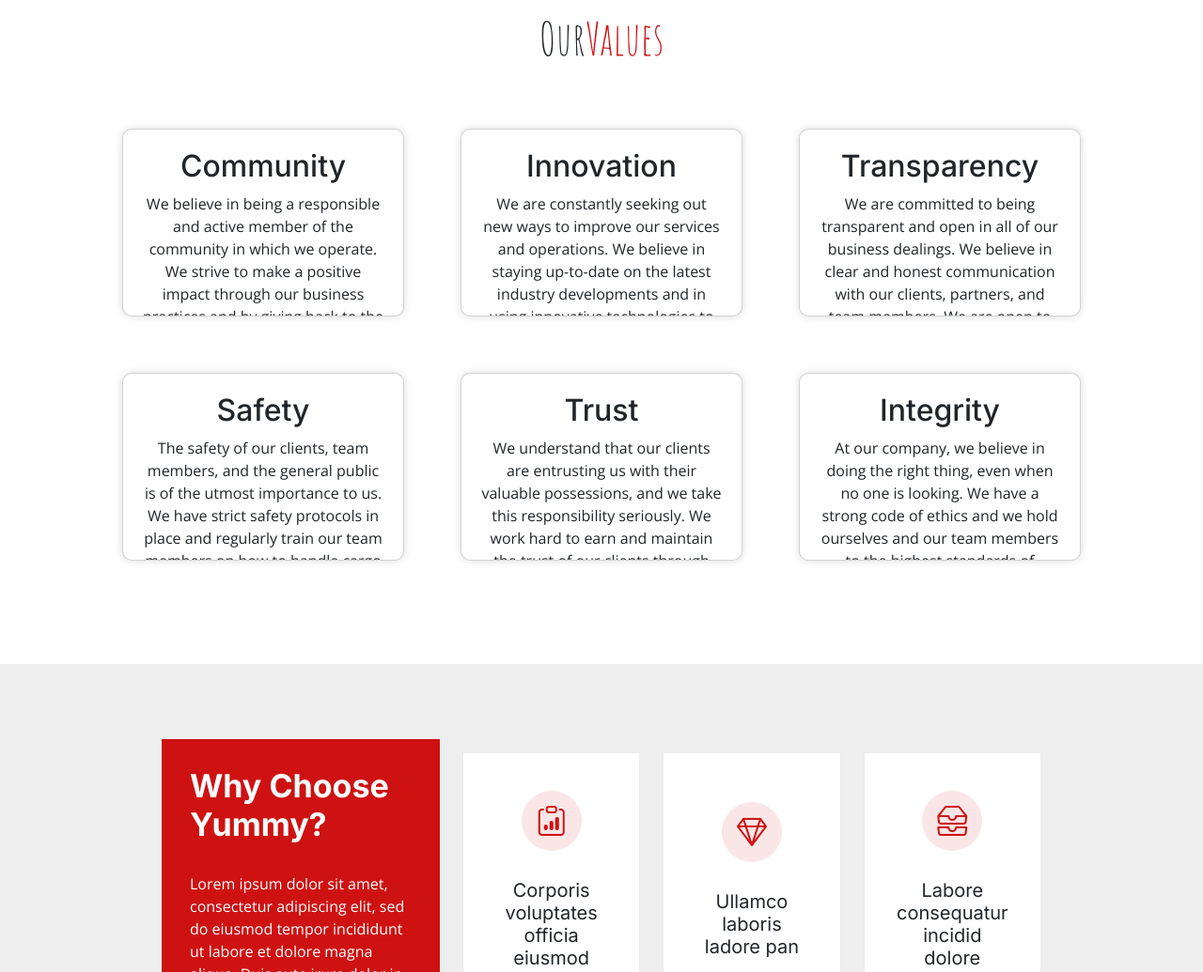
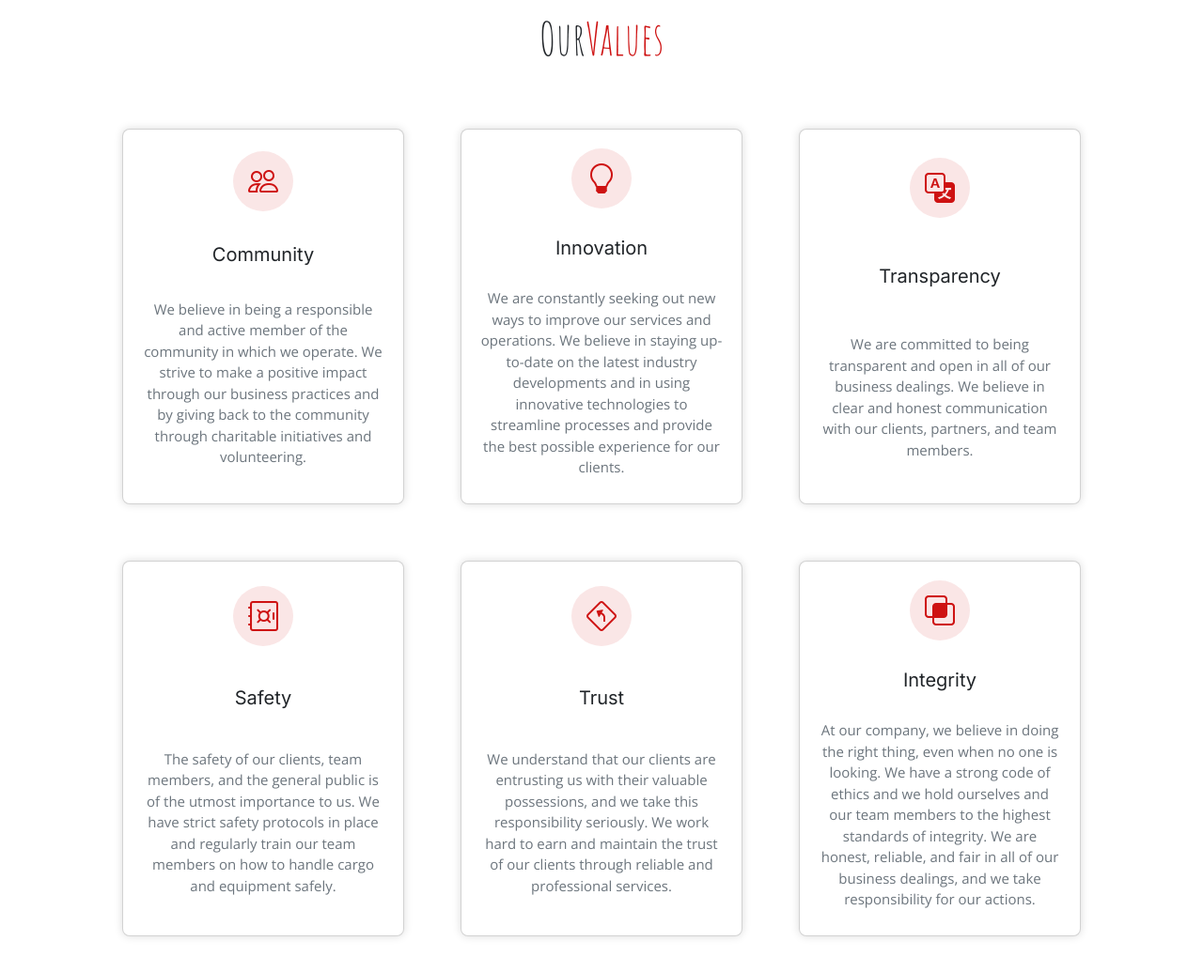
Before and after one commit to CarryHouse/Carry1, a plain HTML site: page index.html in a window 1280 px wide. Shown: the part 1580-2615 px from the top of the page at 94% size. Drawn offline with nearby package versions, Linux system fonts and the light colour scheme.

```diff
--- a/assets/css/main.css
+++ b/assets/css/main.css
@@ -418,7 +418,12 @@
   .navbar .active,
   .navbar .active:focus,
   .navbar li:hover>a {
-    color: rgb(240, 75, 240);
+      color: #fd2058;
+      text-shadow:0px 0px 30px #fd0015;
+      -moz-transition: all 0.2s ease-in;
+      -o-transition: all 0.2s ease-in;
+      -webkit-transition: all 0.2s ease-in;
+      transition: all 0.2s ease-in;
   }
 
   .navbar .dropdown ul {
@@ -770,7 +775,7 @@
 # Why Us Section
 --------------------------------------------------------------*/
 .why-us .why-box {
-  padding: 30px;
+  padding: 10px 20px 30px 40px;
   background: var(--color-primary);
   color: #fff;
 }
@@ -2184,22 +2189,24 @@
 .card {
   position: relative; /* set the position to relative */
   width: 300px;
-  height: 200px;
+  height: 400px;
   margin: 30px;
   box-shadow: 0px 0px 10px #ddd;
-  border-radius: 10px;
+  border-radius: 8px;
   /* Add transition for hover effect */
-  transition: transform .3s ease-in-out;
+  transition: all 0.3s cubic-bezier(0.4, 0, 0.2, 1); /* other transition values*/
+  transform: translate(0); /* sets the initial position of the card */
   transform-style: preserve-3d;
   overflow: hidden;
 }
 /* On hover, add a orange glow and also make the card slightly larger */
 .card:hover {
-  box-shadow: 0 0 10px orange;
-  transform: scale(1.1);
+  /* box-shadow: 0 0 10px orange; */
+  transform: translate(-10px, -10px); /* specifies the new position of the card when hovered over */
 }
 
 .card-container {
+  text-align: center;
   display: flex;
   justify-content: center;
   align-items: center;
@@ -2217,3 +2224,61 @@
   padding: 20px; /* add padding as needed */
   box-sizing: border-box; /* include the padding in the total dimensions */
 }
+
+.card h4 {
+  font-size: 20px;
+  font-weight: 400;
+  margin: 0 0 30px 0;
+  font-family: var(--font-secondary);
+}
+
+.card p {
+  font-size: 15px;
+  color: #6c757d;
+}
+
+.card i {
+  color: var(--color-primary);
+  margin-bottom: 30px;
+  font-size: 32px;
+  margin-bottom: 30px;
+  background: rgba(206, 18, 18, 0.1);
+  border-radius: 50px;
+  display: flex;
+  align-items: center;
+  justify-content: center;
+  width: 64px;
+  height: 64px;
+}
+.card-content{
+  display: grid;
+  place-items: center;
+}
+
+.card i:hover::before {
+  transform: scale(1.1);
+}
+
+.card i:hover {
+  color: #fdd807;
+  text-shadow: 0 0 5px #030003;
+}
+
+.card {
+  animation-duration: 0.5s;
+  animation-fill-mode: forwards;
+  animation-iteration-count: 1;
+}
+
+@keyframes zoomIn {
+  from {
+      transform: scale(1);
+  }
+  to {
+      transform: scale(1.1);
+  }
+}
+
+.card:hover {
+  animation-name: zoomIn;
+}
--- a/assets/js/main.js
+++ b/assets/js/main.js
@@ -1,30 +1,41 @@
 /**
-* Template Name: Yummy - v1.3.0
-* Template URL: https://bootstrapmade.com/yummy-bootstrap-restaurant-website-template/
-* Author: BootstrapMade.com
-* License: https://bootstrapmade.com/license/
-*/
+ * Template Name: Yummy - v1.3.0
+ * Template URL: https://bootstrapmade.com/yummy-bootstrap-restaurant-website-template/
+ * Author: BootstrapMade.com
+ * License: https://bootstrapmade.com/license/
+ */
+
+// Hover Card
+// const cards = document.querySelectorAll('.card');
+// cards.forEach(card => {
+//     card.addEventListener("mouseover", function() {
+//         card.classList.add("animated");
+//         card.classList.add("card");
+//     });
+//     card.addEventListener("mouseout", function() {
+//         card.classList.remove("animated");
+//         card.classList.remove("card");
+//     });
+// });
+
 
 
 
 // When the user scrolls down 80px from the top of the document, resize the navbar's padding and the logo's font size
-window.addEventListener('scroll', function() {
-  var navbar = document.getElementById('bar');
-  var nav = document.querySelector('.nav');
+window.addEventListener("scroll", function () {
+  var navbar = document.getElementById("bar");
+  var nav = document.querySelector(".nav");
   if (window.scrollY > 10) {
-    navbar.classList.add('scrolled');
-    nav.classList.add('scrolled');
+    navbar.classList.add("scrolled");
+    nav.classList.add("scrolled");
   } else {
-    navbar.classList.remove('scrolled');
-    nav.classList.remove('scrolled');
+    navbar.classList.remove("scrolled");
+    nav.classList.remove("scrolled");
   }
 });
 
-
-
-
-let menu = document.querySelector (".menu-icon");
-let navbar = document.querySelector (".navbar");
+let menu = document.querySelector(".menu-icon");
+let navbar = document.querySelector(".navbar");
 
 menu.onclick = () => {
   navbar.classList.toggle("open-menu");
@@ -35,17 +46,15 @@
   menu.classList.remove("move");
 };
 
-
-
-document.addEventListener('DOMContentLoaded', () => {
+document.addEventListener("DOMContentLoaded", () => {
   "use strict";
 
   /**
    * Preloader
    */
-  const preloader = document.querySelector('#preloader');
+  const preloader = document.querySelector("#preloader");
   if (preloader) {
-    window.addEventListener('load', () => {
+    window.addEventListener("load", () => {
       preloader.remove();
     });
   }
@@ -53,15 +62,16 @@
   /**
    * Sticky header on scroll
    */
-  const selectHeader = document.querySelector('#header');
+  const selectHeader = document.querySelector("#header");
   if (selectHeader) {
-    document.addEventListener('scroll', () => {
-      window.scrollY > 100 ? selectHeader.classList.add('sticked') : selectHeader.classList.remove('sticked');
+    document.addEventListener("scroll", () => {
+      window.scrollY > 100
+        ? selectHeader.classList.add("sticked")
+        : selectHeader.classList.remove("sticked");
     });
   }
 
   // Slide show
-
 
   /**
   //  * Navbar links active state on scroll
@@ -90,80 +100,83 @@
   /**
    * Mobile nav toggle
    */
-  const mobileNavShow = document.querySelector('.mobile-nav-show');
-  const mobileNavHide = document.querySelector('.mobile-nav-hide');
+  const mobileNavShow = document.querySelector(".mobile-nav-show");
+  const mobileNavHide = document.querySelector(".mobile-nav-hide");
 
-  document.querySelectorAll('.mobile-nav-toggle').forEach(el => {
-    el.addEventListener('click', function(event) {
+  document.querySelectorAll(".mobile-nav-toggle").forEach((el) => {
+    el.addEventListener("click", function (event) {
       event.preventDefault();
       mobileNavToogle();
-    })
+    });
   });
 
   function mobileNavToogle() {
-    document.querySelector('body').classList.toggle('mobile-nav-active');
-    mobileNavShow.classList.toggle('d-none');
-    mobileNavHide.classList.toggle('d-none');
+    document.querySelector("body").classList.toggle("mobile-nav-active");
+    mobileNavShow.classList.toggle("d-none");
+    mobileNavHide.classList.toggle("d-none");
   }
 
   /**
    * Hide mobile nav on same-page/hash links
    */
-  document.querySelectorAll('#navbar a').forEach(navbarlink => {
-
+  document.querySelectorAll("#navbar a").forEach((navbarlink) => {
     if (!navbarlink.hash) return;
 
     let section = document.querySelector(navbarlink.hash);
     if (!section) return;
 
-    navbarlink.addEventListener('click', () => {
-      if (document.querySelector('.mobile-nav-active')) {
+    navbarlink.addEventListener("click", () => {
+      if (document.querySelector(".mobile-nav-active")) {
         mobileNavToogle();
       }
     });
-
   });
 
   /**
    * Toggle mobile nav dropdowns
    */
-  const navDropdowns = document.querySelectorAll('.navbar .dropdown > a');
+  const navDropdowns = document.querySelectorAll(".navbar .dropdown > a");
 
-  navDropdowns.forEach(el => {
-    el.addEventListener('click', function(event) {
-      if (document.querySelector('.mobile-nav-active')) {
+  navDropdowns.forEach((el) => {
+    el.addEventListener("click", function (event) {
+      if (document.querySelector(".mobile-nav-active")) {
         event.preventDefault();
-        this.classList.toggle('active');
-        this.nextElementSibling.classList.toggle('dropdown-active');
+        this.classList.toggle("active");
+        this.nextElementSibling.classList.toggle("dropdown-active");
 
-        let dropDownIndicator = this.querySelector('.dropdown-indicator');
-        dropDownIndicator.classList.toggle('bi-chevron-up');
-        dropDownIndicator.classList.toggle('bi-chevron-down');
+        let dropDownIndicator = this.querySelector(".dropdown-indicator");
+        dropDownIndicator.classList.toggle("bi-chevron-up");
+        dropDownIndicator.classList.toggle("bi-chevron-down");
       }
-    })
+    });
   });
 
   /**
    * Scroll top button
    */
-  const scrollTop = document.querySelector('.scroll-top');
+  const scrollTop = document.querySelector(".scroll-top");
   if (scrollTop) {
-    const togglescrollTop = function() {
-      window.scrollY > 100 ? scrollTop.classList.add('active') : scrollTop.classList.remove('active');
-    }
-    window.addEventListener('load', togglescrollTop);
-    document.addEventListener('scroll', togglescrollTop);
-    scrollTop.addEventListener('click', window.scrollTo({
-      top: 0,
-      behavior: 'smooth'
-    }));
+    const togglescrollTop = function () {
+      window.scrollY > 100
+        ? scrollTop.classList.add("active")
+        : scrollTop.classList.remove("active");
+    };
+    window.addEventListener("load", togglescrollTop);
+    document.addEventListener("scroll", togglescrollTop);
+    scrollTop.addEventListener(
+      "click",
+      window.scrollTo({
+        top: 0,
+        behavior: "smooth",
+      })
+    );
   }
 
   /**
    * Initiate glightbox
    */
   const glightbox = GLightbox({
-    selector: '.glightbox'
+    selector: ".glightbox",
   });
 
   /**
@@ -174,90 +187,88 @@
   /**
    * Init swiper slider with 1 slide at once in desktop view
    */
-  new Swiper('.slides-1', {
+  new Swiper(".slides-1", {
     speed: 600,
     loop: true,
     autoplay: {
       delay: 2000,
-      disableOnInteraction: false
+      disableOnInteraction: false,
     },
-    slidesPerView: 'auto',
+    slidesPerView: "auto",
     pagination: {
-      el: '.swiper-pagination',
-      type: 'bullets',
-      clickable: true
+      el: ".swiper-pagination",
+      type: "bullets",
+      clickable: true,
     },
     navigation: {
-      nextEl: '.swiper-button-next',
-      prevEl: '.swiper-button-prev',
-    }
+      nextEl: ".swiper-button-next",
+      prevEl: ".swiper-button-prev",
+    },
   });
 
   /**
    * Init swiper slider with 3 slides at once in desktop view
    */
-  new Swiper('.slides-3', {
+  new Swiper(".slides-3", {
     speed: 600,
     loop: true,
     autoplay: {
       delay: 5000,
-      disableOnInteraction: false
+      disableOnInteraction: false,
     },
-    slidesPerView: 'auto',
+    slidesPerView: "auto",
     pagination: {
-      el: '.swiper-pagination',
-      type: 'bullets',
-      clickable: true
+      el: ".swiper-pagination",
+      type: "bullets",
+      clickable: true,
     },
     navigation: {
-      nextEl: '.swiper-button-next',
-      prevEl: '.swiper-button-prev',
+      nextEl: ".swiper-button-next",
+      prevEl: ".swiper-button-prev",
     },
     breakpoints: {
       320: {
         slidesPerView: 1,
-        spaceBetween: 40
+        spaceBetween: 40,
       },
 
       1200: {
         slidesPerView: 3,
-      }
-    }
+      },
+    },
   });
-
-
 
   /**
    * Gallery Slider
    */
-  new Swiper('.gallery-slider', {
+  new Swiper(".gallery-slider", {
     speed: 400,
     loop: true,
     centeredSlides: true,
     autoplay: {
       delay: 5000,
-      disableOnInteraction: false
+      disableOnInteraction: false,
     },
-    slidesPerView: 'auto',
+    slidesPerView: "auto",
     pagination: {
-      el: '.swiper-pagination',
-      type: 'bullets',
-      clickable: true
+      el: ".swiper-pagination",
+      type: "bullets",
+      clickable: true,
     },
     breakpoints: {
       320: {
         slidesPerView: 1,
-        spaceBetween: 20
+        spaceBetween: 20,
       },
       640: {
         slidesPerView: 3,
-        spaceBetween: 20
+        spaceBetween: 20,
       },
       992: {
         slidesPerView: 5,
-        spaceBetween: 20
-      }
-    }
+        spaceBetween: 20,
+      },
+    },
   });
 
   /**
@@ -266,13 +277,12 @@
   function aos_init() {
     AOS.init({
       duration: 1000,
-      easing: 'ease-in-out',
+      easing: "ease-in-out",
       once: true,
-      mirror: false
+      mirror: false,
     });
   }
-  window.addEventListener('load', () => {
+  window.addEventListener("load", () => {
     aos_init();
   });
-
 });
--- a/index.html
+++ b/index.html
@@ -166,55 +166,57 @@
       <div class="section-header">
         <p>Our<span>Values</span></p>
       </div>
+
       <!-- Floating Cards -->
       <div class="card-container">
-        <div class="card"  data-aos="fade-up" data-aos-delay="200">
-          <div class="card-content">
-            <h2>Community</h2>
+        <div id="card" class="card"  data-aos="fade-up" data-aos-delay="200">
+          <div class="card-content icon-box  align-items-center">
+            <i class="bi bi-people"></i>
+            <h4>Community</h4>
             <p>We believe in being a responsible and active member of the community in which we operate. We strive to
               make a positive impact through our business practices and by giving back to the community through
-              charitable initiatives and volunteering. We are committed to building and maintaining strong relationships
-              with our clients and partners, and to treating everyone with respect and kindness.</p>
+              charitable initiatives and volunteering.</p>
           </div>
         </div>
-        <div class="card"  data-aos="fade-up" data-aos-delay="300">
-          <div class="card-content">
-            <h2>Innovation</h2>
+        <div id="card"  class="card"  data-aos="fade-up" data-aos-delay="300">
+          <div class="card-content icon-box  align-items-center">
+            <i class="bi bi-lightbulb"></i>
+            <h4>Innovation</h4>
             <p>We are constantly seeking out new ways to improve our services and operations. We believe in staying
               up-to-date on the latest industry developments and in using innovative technologies to streamline
-              processes and provide the best possible experience for our clients. We encourage our team members to think
-              creatively and to take calculated risks in pursuit of continuous improvement.</p>
+              processes and provide the best possible experience for our clients. </p>
           </div>
         </div>
-        <div class="card"  data-aos="fade-up" data-aos-delay="400">
-          <div class="card-content">
-            <h2>Transparency</h2>
+        <div id="card"  class="card"  data-aos="fade-up" data-aos-delay="400">
+          <div class="card-content icon-box align-items-center">
+            <i class="bi bi-translate"></i>
+            <h4>Transparency</h4>
             <p>We are committed to being transparent and open in all of our business dealings. We believe in clear and
-              honest communication with our clients, partners, and team members. We are open to feedback and suggestions
-              for improvement, and we strive to be upfront about our policies and procedures.</p>
+              honest communication with our clients, partners, and team members. </p>
           </div>
         </div>
-        <div class="card"  data-aos="fade-up" data-aos-delay="500">
-          <div class="card-content">
-            <h2>Safety</h2>
+        <div id="card"  class="card"  data-aos="fade-up" data-aos-delay="500">
+          <div class="card-content icon-box  align-items-center">
+            <i class="bi bi-safe"></i>
+            <h4>Safety</h4>
             <p>The safety of our clients, team members, and the general public is of the utmost importance to us. We
               have strict safety protocols in place and regularly train our team members on how to handle cargo and
-              equipment safely. We also prioritize the maintenance and upkeep of our vehicles to ensure they are in top
-              working condition.</p>
+              equipment safely. </p>
           </div>
         </div>
-        <div class="card"  data-aos="fade-up" data-aos-delay="600">
-          <div class="card-content">
-            <h2>Trust</h2>
+        <div id="card"  class="card"  data-aos="fade-up" data-aos-delay="600">
+          <div class="card-content icon-box  align-items-center">
+            <i class="bi bi-sign-turn-slight-left"></i>
+            <h4>Trust</h4>
             <p>We understand that our clients are entrusting us with their valuable possessions, and we take this
               responsibility seriously. We work hard to earn and maintain the trust of our clients through reliable and
-              professional services. We are committed to being transparent and honest in all of our business practices,
-              and we have systems in place to ensure the security and privacy of our clients' information.</p>
+              professional services. </p>
           </div>
         </div>
-        <div class="card"  data-aos="fade-up" data-aos-delay="700">
-          <div class="card-content">
-            <h2>Integrity</h2>
+        <div id="card"  class="card"  data-aos="fade-up" data-aos-delay="700">
+          <div class="card-content icon-box  align-items-center">
+            <i class="bi bi-intersect"></i>
+            <h4>Integrity</h4>
             <p>At our company, we believe in doing the right thing, even when no one is looking. We have a strong code
               of ethics and we hold ourselves and our team members to the highest standards of integrity. We are honest,
               reliable, and fair in all of our business dealings, and we take responsibility for our actions.</p>
```
